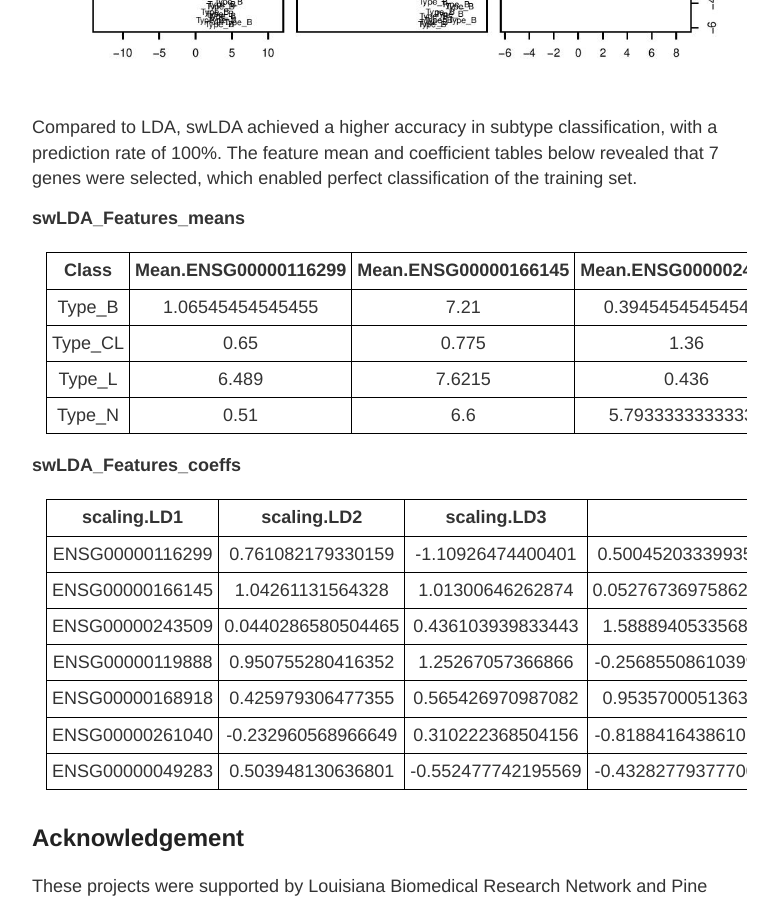
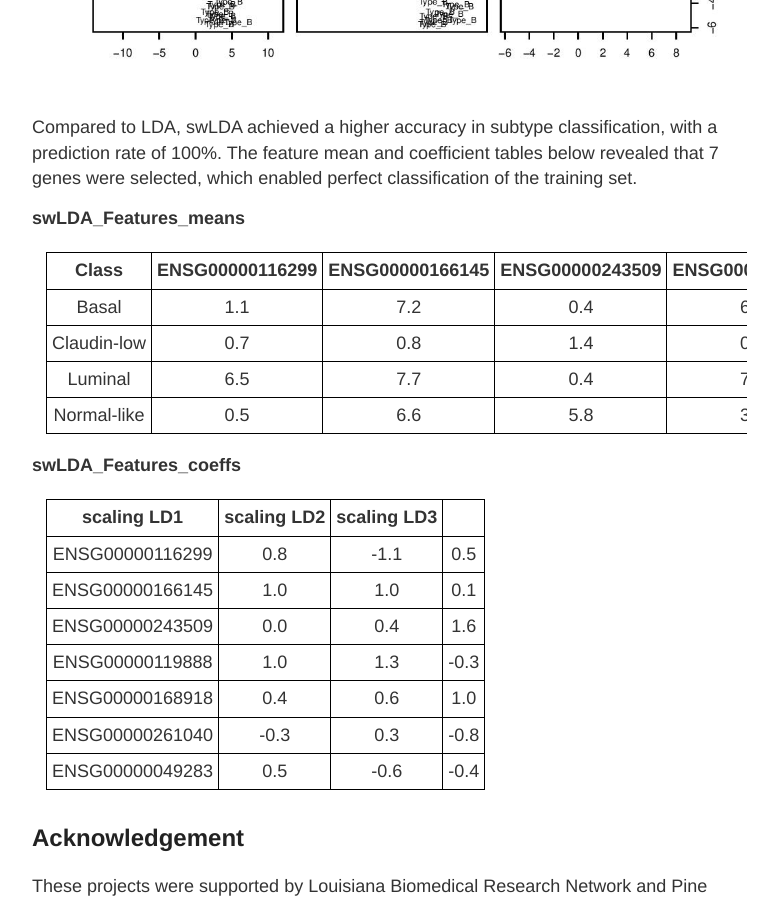
Before and after one commit to vanngocthuyla/Data_Analysis, a Jekyll site: the page built from _pages/machine_learning.md, in a window 1280 px wide and 900 px high, scrolled down 5417 px. Shown: the whole window, without its empty margins (248-1026 px from the left). Built offline with Jekyll 4.4.1, drawn with Linux system fonts in a browser that asks for light colours.

Commit message:
Update machine_learning.md

```diff
--- a/_pages/machine_learning.md
+++ b/_pages/machine_learning.md
@@ -117,27 +117,27 @@ To implement this, I utilized the swLDA (step-wise LDA) algorithm, using the sam
 
 Compared to LDA, swLDA achieved a higher accuracy in subtype classification, with a prediction rate of 100%. The feature mean and coefficient tables below revealed that 7 genes were selected, which enabled perfect classification of the training set.
 
-
 **swLDA_Features_means**
 
-|Class|Mean.ENSG00000116299|Mean.ENSG00000166145|Mean.ENSG00000243509|Mean.ENSG00000119888|Mean.ENSG00000168918|Mean.ENSG00000261040|Mean.ENSG00000049283|
+|Class|ENSG00000116299|ENSG00000166145|ENSG00000243509|ENSG00000119888|ENSG00000168918|ENSG00000261040|ENSG00000049283|
 |:---:|:------------------:|:------------------:|:------------------:|:------------------:|:------------------:|:------------------:|:------------------:|
-|Type_B|1.06545454545455|7.21|0.394545454545455|6.94090909090909|0.143636363636364|1.97909090909091|4.68727272727273|
-|Type_CL|0.65|0.775|1.36|0.745|0.205|3.855|0.1925|
-|Type_L|6.489|7.6215|0.436|6.9545|1.0955|0.451|6.4195|
-|Type_N|0.51|6.6|5.79333333333333|3.88333333333333|3.42333333333333|4.21333333333333|1.11|
+|Basal|1.1|7.2|0.4|6.9|0.1|2.0|4.7|
+|Claudin-low|0.7|0.8|1.4|0.7|0.2|3.9|0.2|
+|Luminal|6.5|7.7|0.4|7.0|1.1|0.5|6.5|
+|Normal-like|0.5|6.6|5.8|3.9|3.4|4.2|1.1|
+
 
 **swLDA_Features_coeffs**
 
-|scaling.LD1|scaling.LD2|scaling.LD3| |
+|scaling LD1|scaling LD2|scaling LD3| |
 |:---------:|:---------:|:---------:|:---------:|
-|ENSG00000116299|0.761082179330159|-1.10926474400401|0.500452033399354|
-|ENSG00000166145|1.04261131564328|1.01300646262874|0.0527673697586225|
-|ENSG00000243509|0.0440286580504465|0.436103939833443|1.58889405335683|
-|ENSG00000119888|0.950755280416352|1.25267057366866|-0.256855086103996|
-|ENSG00000168918|0.425979306477355|0.565426970987082|0.95357000513638|
-|ENSG00000261040|-0.232960568966649|0.310222368504156|-0.818841643861012|
-|ENSG00000049283|0.503948130636801|-0.552477742195569|-0.432827793777006|
+|ENSG00000116299|0.8|-1.1|0.5|
+|ENSG00000166145|1.0|1.0|0.1|
+|ENSG00000243509|0.0|0.4|1.6|
+|ENSG00000119888|1.0|1.3|-0.3|
+|ENSG00000168918|0.4|0.6|1.0|
+|ENSG00000261040|-0.3|0.3|-0.8|
+|ENSG00000049283|0.5|-0.6|-0.4|
 
 ## Acknowledgement
 
```
